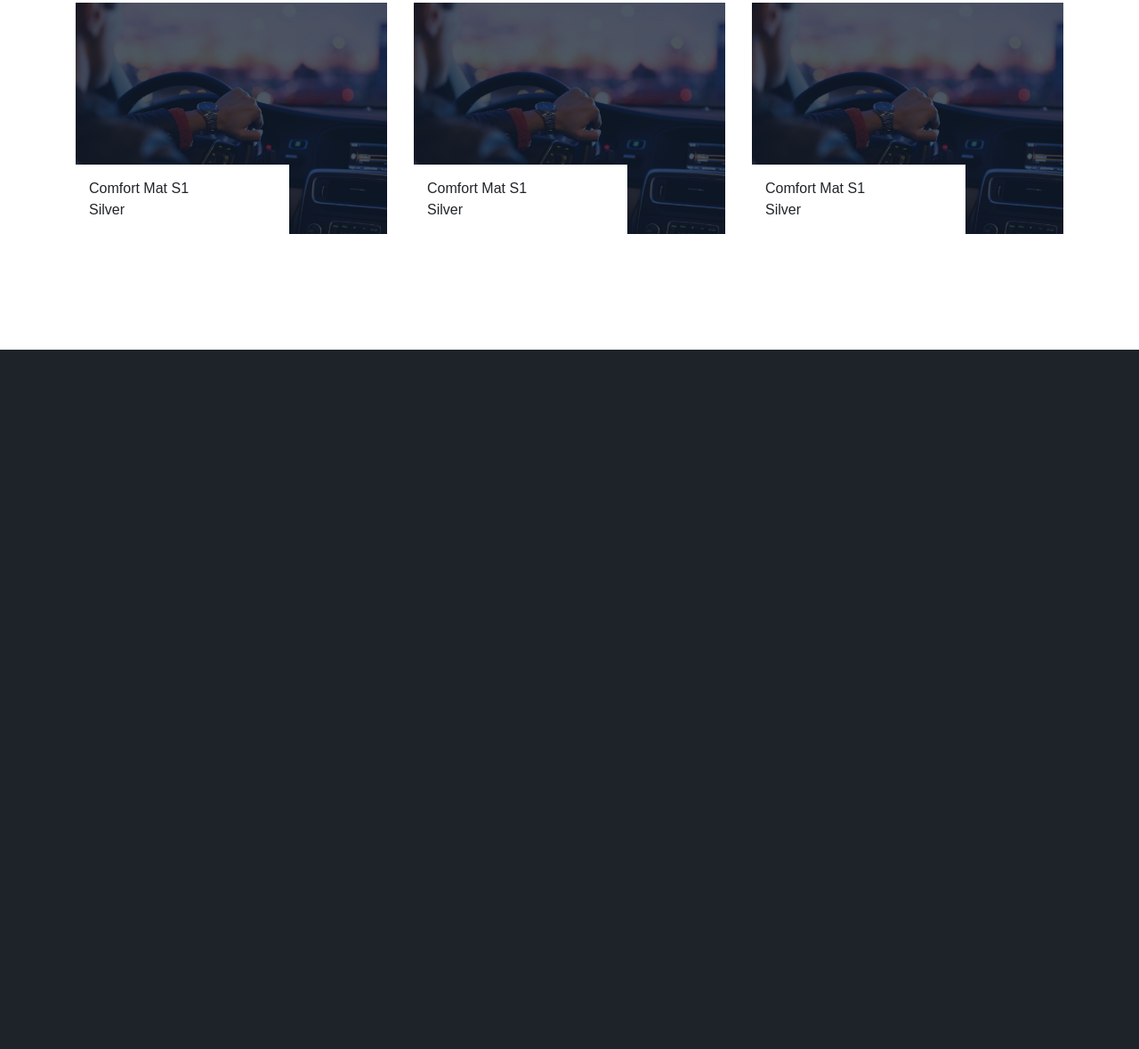
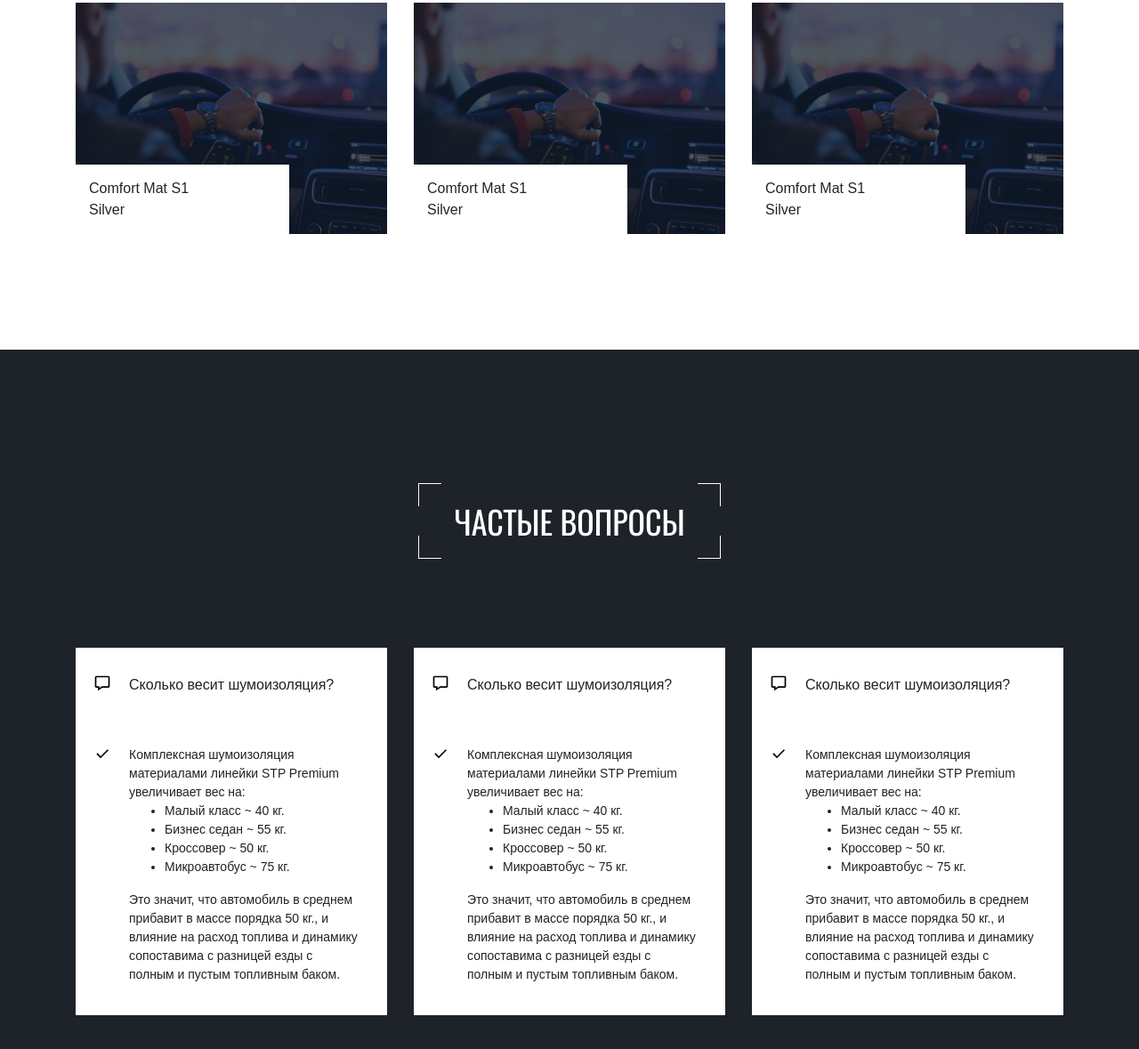
Before and after one commit to 1gory/prosilence, a plain HTML site: page index.html in a window 1280 px wide. Shown: the part 4569-5748 px from the top of the page at 89% size. Before the commit the page ends 4962 px from the top, so only its background shows below. Drawn offline with nearby package versions, Linux system fonts and the light colour scheme; a web font is replaced by a local one.

Commit message:
one more section

```diff
--- a/index.html
+++ b/index.html
@@ -391,6 +391,72 @@
 
   </section>
 
+  <section class="faq container">
+    <div class="section-header corners">
+      <h2>Частые вопросы</h2>
+    </div>
+    <div class="row">
+      <div class="col-md-4">
+        <div class="faq-card">
+          <div class="faq-card__text faq-card__header">
+            <img src="./img/icons/Evericons-used/comment.svg" alt="" class="faq-card__icon">
+            Сколько весит шумоизоляция?
+          </div>
+          <div class="faq-card__text">
+            <img src="./img/icons/Evericons-used/check-mark.svg" alt="" class="faq-card__icon">
+            Комплексная шумоизоляция материалами линейки STP Premium увеличивает вес на:
+            <ul class="faq-card__list">
+              <li>Малый класс ~ 40 кг.</li>
+              <li>Бизнес седан ~ 55 кг.</li>
+              <li>Кроссовер ~ 50 кг.</li>
+              <li>Микроавтобус ~ 75 кг.</li>
+            </ul>
+            Это значит, что автомобиль в среднем прибавит в массе порядка 50 кг., и влияние на расход топлива и динамику сопоставима с разницей езды с полным и пустым топливным баком.
+          </div>
+        </div>
+      </div>
+      <div class="col-md-4">
+        <div class="faq-card">
+          <div class="faq-card__text faq-card__header">
+            <img src="./img/icons/Evericons-used/comment.svg" alt="" class="faq-card__icon">
+            Сколько весит шумоизоляция?
+          </div>
+          <div class="faq-card__text">
+            <img src="./img/icons/Evericons-used/check-mark.svg" alt="" class="faq-card__icon">
+            Комплексная шумоизоляция материалами линейки STP Premium увеличивает вес на:
+            <ul class="faq-card__list">
+              <li>Малый класс ~ 40 кг.</li>
+              <li>Бизнес седан ~ 55 кг.</li>
+              <li>Кроссовер ~ 50 кг.</li>
+              <li>Микроавтобус ~ 75 кг.</li>
+            </ul>
+            Это значит, что автомобиль в среднем прибавит в массе порядка 50 кг., и влияние на расход топлива и динамику сопоставима с разницей езды с полным и пустым топливным баком.
+          </div>
+        </div>
+      </div>
+      <div class="col-md-4">
+        <div class="faq-card">
+          <div class="faq-card__text faq-card__header">
+            <img src="./img/icons/Evericons-used/comment.svg" alt="" class="faq-card__icon">
+            Сколько весит шумоизоляция?
+          </div>
+          <div class="faq-card__text">
+            <img src="./img/icons/Evericons-used/check-mark.svg" alt="" class="faq-card__icon">
+            Комплексная шумоизоляция материалами линейки STP Premium увеличивает вес на:
+            <ul class="faq-card__list">
+              <li>Малый класс ~ 40 кг.</li>
+              <li>Бизнес седан ~ 55 кг.</li>
+              <li>Кроссовер ~ 50 кг.</li>
+              <li>Микроавтобус ~ 75 кг.</li>
+            </ul>
+            Это значит, что автомобиль в среднем прибавит в массе порядка 50 кг., и влияние на расход топлива и динамику сопоставима с разницей езды с полным и пустым топливным баком.
+          </div>
+        </div>
+      </div>
+
+    </div>
+  </section>
+
   <script src="https://stackpath.bootstrapcdn.com/bootstrap/4.3.1/js/bootstrap.min.js" integrity="sha384-JjSmVgyd0p3pXB1rRibZUAYoIIy6OrQ6VrjIEaFf/nJGzIxFDsf4x0xIM+B07jRM" crossorigin="anonymous"></script>
 </body>
 <!-- Yandex.Metrika counter -->
--- a/sass/index.sass
+++ b/sass/index.sass
@@ -467,3 +467,38 @@ body
       font-family: 'Exo2-SemiBold', sans-serif
       width: 240px
       padding-right: 70px
+
+.faq
+  padding-top: 150px
+  padding-bottom: 50px
+
+  .section-header
+    margin-bottom: 100px
+
+  &-card
+    background-color: white
+    color: #1e232a
+    padding-bottom: 35px
+
+    &__text
+      position: relative
+      padding-left: 60px
+      padding-right: 30px
+      font-family: 'Exo2-Regular', sans-serif
+      font-size: 14px
+    &__header
+      font-family: 'Exo2-SemiBold', sans-serif
+      font-size: 16px
+      height: 80px
+      padding-top: 30px
+      margin-bottom: 30px
+
+      .faq-card__icon
+        top: 30px
+
+    &__icon
+      position: absolute
+      top: 0
+      left: 20px
+      height: 20px
+      width: 20px
```
Also changed, not shown: css/index.css.
